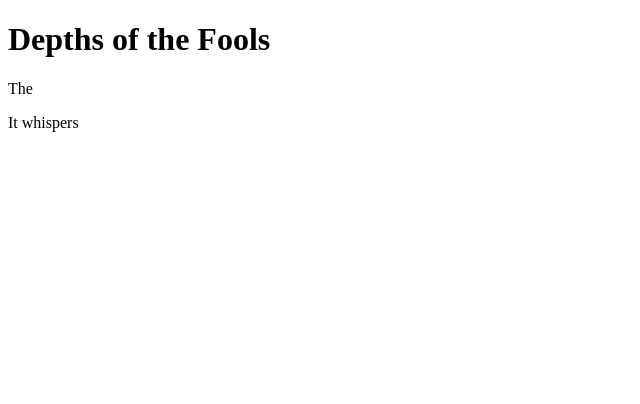
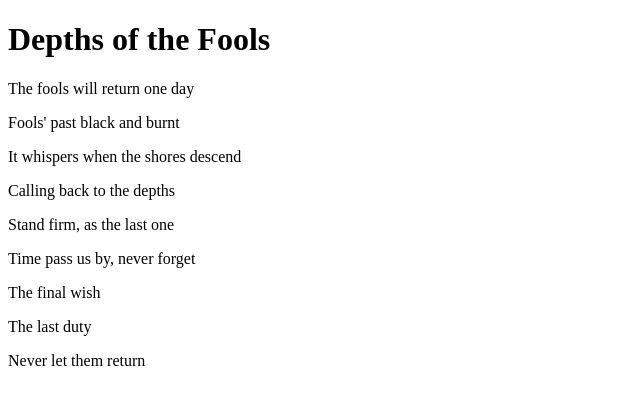
Before and after one commit to KeBin301/kevin-dart230.github.io, a plain HTML site: page index.html in a window 1280 px wide. Shown: the whole page, without its empty margins (0-640 px from the left). Drawn offline with Linux system fonts and the light colour scheme.

Commit message:
Update index.html

```diff
--- a/index.html
+++ b/index.html
@@ -6,7 +6,15 @@
     </head>
     <body>
         <h1>Depths of the Fools</h1>
-        <p>The </p>
-        <p>It whispers </p>
+        <p>The fools will return one day</p>
+        <p>Fools' past black and burnt  </p>
+        <p>It whispers when the shores descend</p>
+        <p>Calling back to the depths</p>
+        <p></p>
+        <p>Stand firm, as the last one</p>
+        <p>Time pass us by, never forget</p>
+        <p>The final wish</p>
+        <p>The last duty</p>
+        <p>Never let them return</p>
     </body>
 </html>
```
